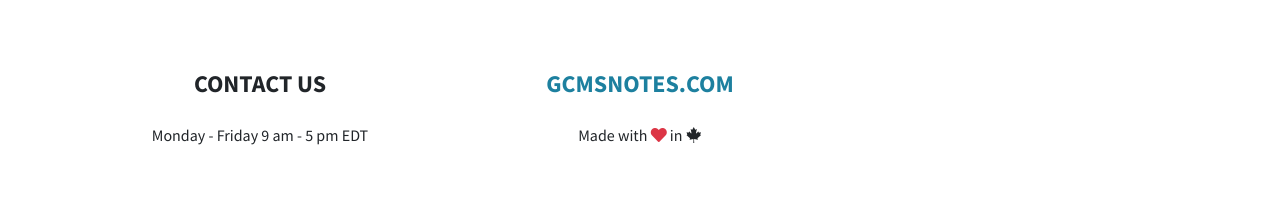
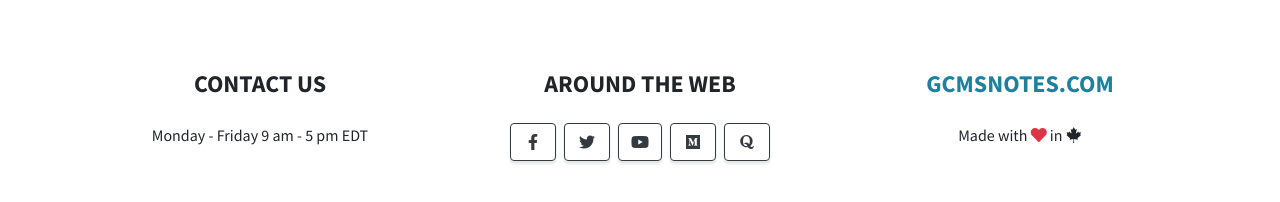
Before and after one commit to gcmsnotes/gcmsnotes.github.io, a plain HTML site: page index.html in a window 1280 px wide. Shown: the part 810-1012 px from the top of the page. Drawn offline with nearby package versions, Linux system fonts and the light colour scheme.

Commit message:
Add files via upload

```diff
--- a/index.html
+++ b/index.html
@@ -44,6 +44,11 @@
                         <h4 class="text-uppercase mb-4">Contact Us</h4>
 						<p>Monday - Friday 9 am - 5 pm EDT</p>
                     </div>
+                    <!-- Footer Social Icons-->
+                    <div class="col-lg-4 mb-5 mb-lg-0">
+                        <h4 class="text-uppercase mb-4">Around the Web</h4>
+                        <a class="btn btn-outline-dark btn-social mx-1" href="https://www.facebook.com/getGcmsNotes/"><i class="fab fa-fw fa-facebook-f"></i></a><a class="btn btn-outline-dark btn-social mx-1" href="https://twitter.com/getGcmsNotes"><i class="fab fa-fw fa-twitter"></i></a><a class="btn btn-outline-dark btn-social mx-1" href="https://youtu.be/7v9kWpHHDIo"><i class="fab fa-youtube fa-twitter"></i></a><a class="btn btn-outline-dark btn-social mx-1" href="https://medium.com/@getGcmsNotes"><i class="fab fa-fw fa-medium"></i></a><a class="btn btn-outline-dark btn-social mx-1" href="https://www.quora.com/profile/Gcms-Notes-1"><i class="fab fa-fw fa-quora"></i></a>
+                    </div>
                     <!-- Footer About Text-->
                     <div class="col-lg-4">
                         <h4 class="text-uppercase mb-4"><a href="https://gcmsnotes.com">GcmsNotes.com</a></h4>
```
